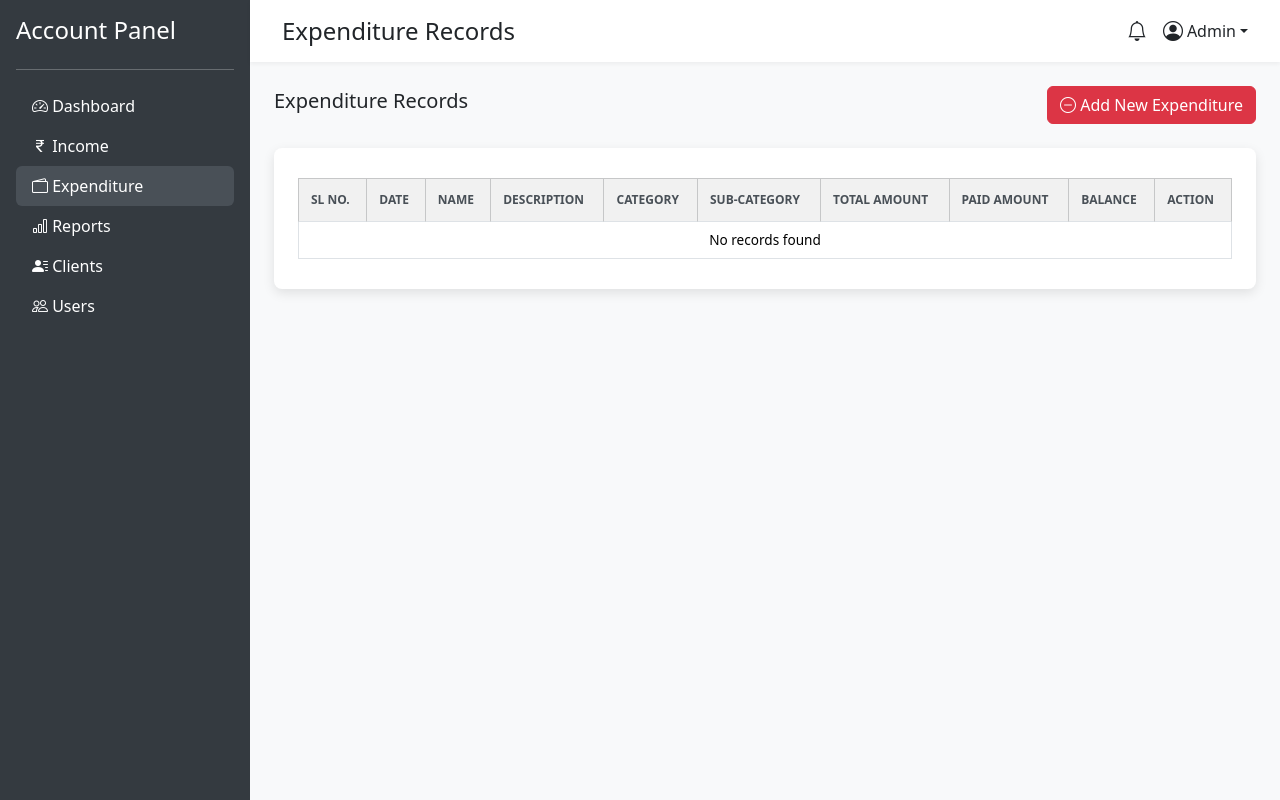
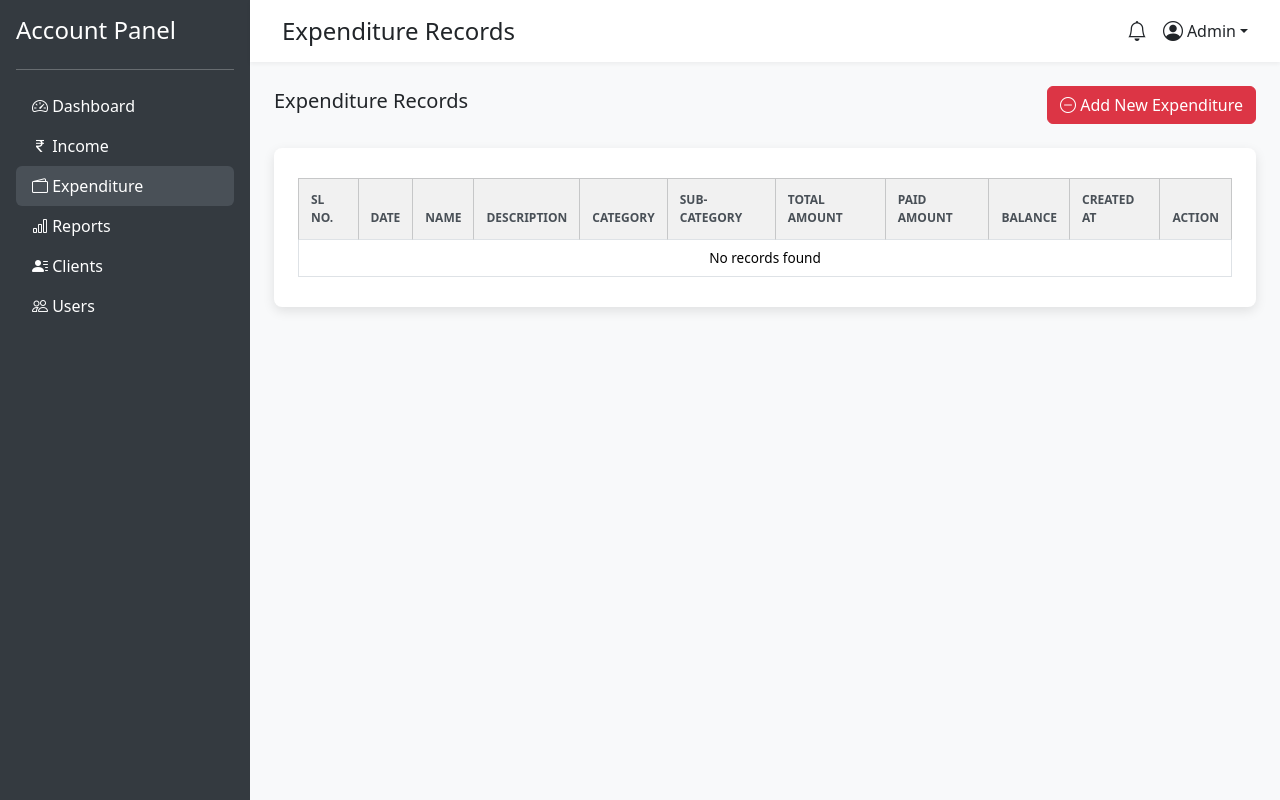
Before and after one commit to UKY171991/account.softpromis.com, a PHP site: page /new/expenditure.php in a window 1280 px wide. Run offline with PHP 8.4, Linux system fonts and the light colour scheme; data that the repository does not hold is empty; some libraries are stand-ins or nearby versions.

Commit message:
Update expenditure.php

```diff
--- a/new/expenditure.php
+++ b/new/expenditure.php
@@ -14,7 +14,7 @@ if ($conn->connect_error) {
 }
 
 // Fetch data from the expenditures table
-$sql = "SELECT id, date, name, description, category, subcategory, amount, paid, balance FROM expenditures";
+$sql = "SELECT id, date, name, description, category, subcategory, amount, paid, balance, created_at FROM expenditures";
 $result = $conn->query($sql);
 ?>
 
@@ -160,6 +160,7 @@ $result = $conn->query($sql);
                 <th>Total Amount</th>
                 <th>Paid Amount</th>
                 <th>Balance</th>
+                <th>Created At</th>
                 <th>Action</th>
               </tr>
             </thead>
@@ -178,6 +179,7 @@ $result = $conn->query($sql);
                       echo "<td>₹" . number_format($row['amount'], 2) . "</td>";
                       echo "<td>₹" . number_format($row['paid'], 2) . "</td>";
                       echo "<td>₹" . number_format($row['balance'], 2) . "</td>";
+                      echo "<td>" . htmlspecialchars($row['created_at']) . "</td>";
                       echo "<td>
                               <a href='edit-expenditure.php?id=" . $row['id'] . "' class='btn btn-sm btn-primary'>Edit</a>
                               <a href='delete-expenditure.php?id=" . $row['id'] . "' class='btn btn-sm btn-danger' onclick='return confirm(\"Are you sure you want to delete this record?\")'>Delete</a>
@@ -185,7 +187,7 @@ $result = $conn->query($sql);
                       echo "</tr>";
                   }
               } else {
-                  echo "<tr><td colspan='10' class='text-center'>No records found</td></tr>";
+                  echo "<tr><td colspan='11' class='text-center'>No records found</td></tr>";
               }
               ?>
             </tbody>
```
